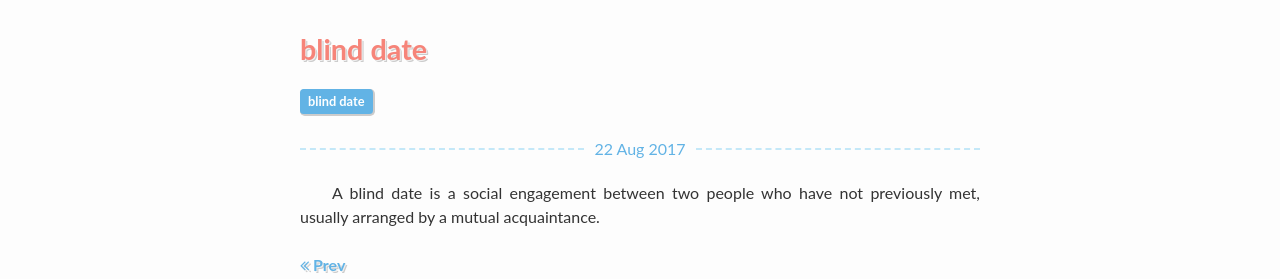
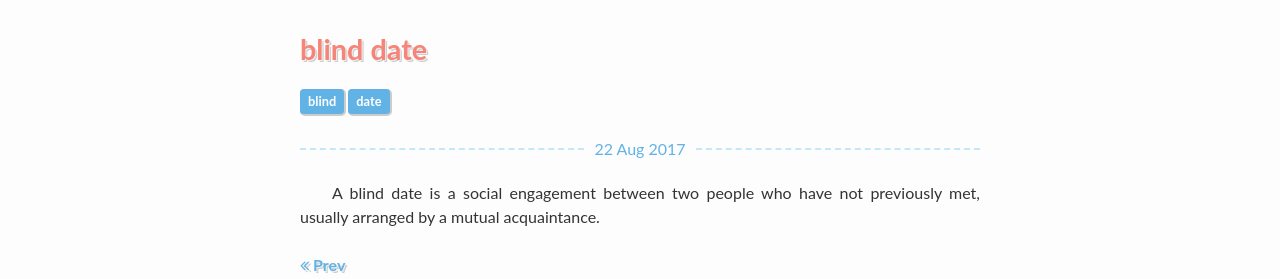
Before and after one commit to izhizheng/izhizheng.github.io, a Jekyll site: the page built from _posts/2017-08-22-blind-date.md, in a window 1280 px wide. Shown: the part 388-667 px from the top of the page. Built offline with Jekyll 4.4.1, drawn with Linux system fonts in a browser that asks for light colours.

Commit message:
Update tag

```diff
--- a/_posts/2017-08-22-blind-date.md
+++ b/_posts/2017-08-22-blind-date.md
@@ -5,7 +5,8 @@ date:   2017-08-22 15:00:01 +0800
 categories: [life]
 excerpt: blind date
 tags:
-  - blind date
+  - blind
+  - date
 ---
 
 A blind date is a social engagement between two people who have not previously met, usually arranged by a mutual acquaintance.
```
Also changed, not shown: _posts/2017-04-18-domain-name.md (+2 -1 lines).
